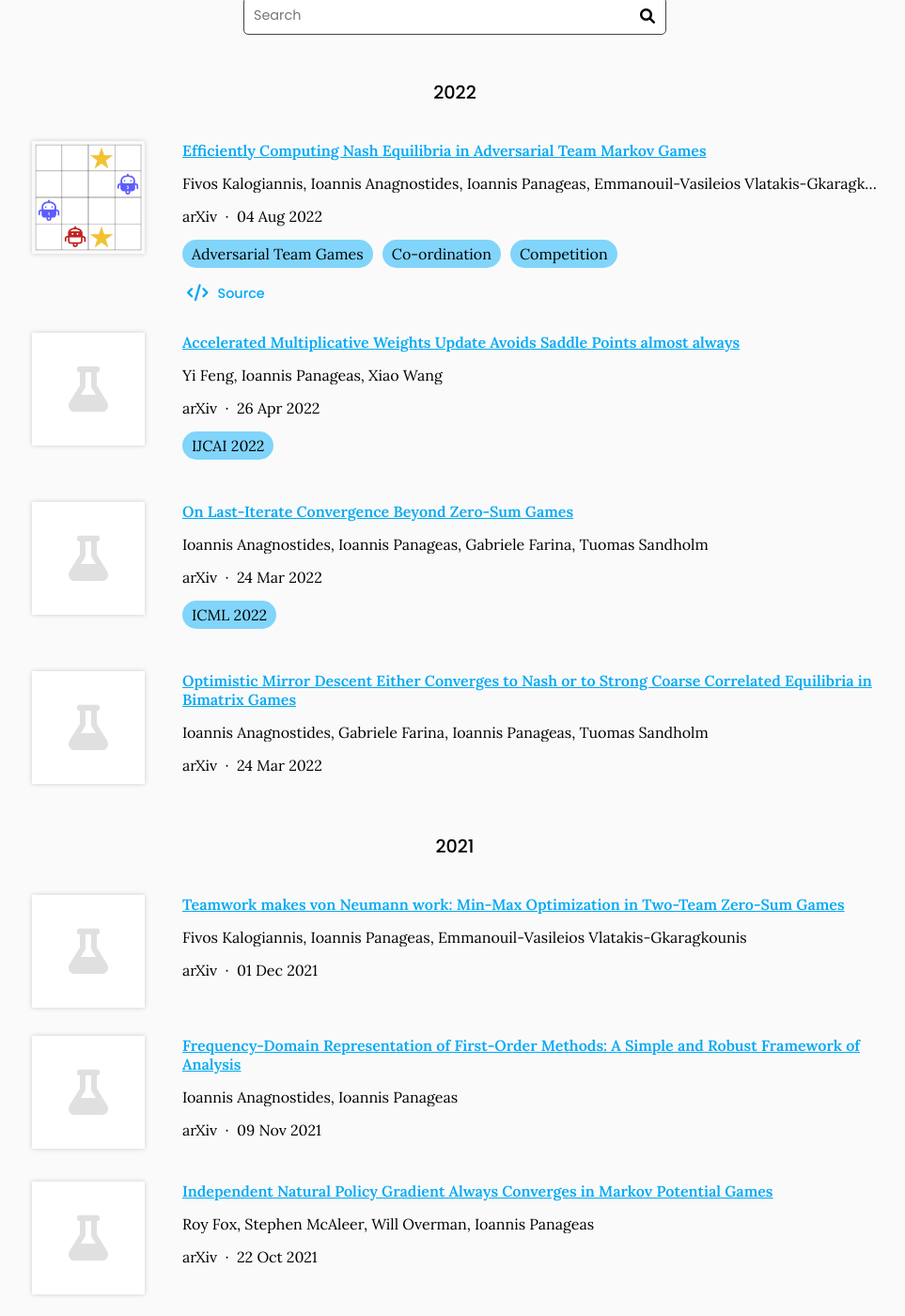
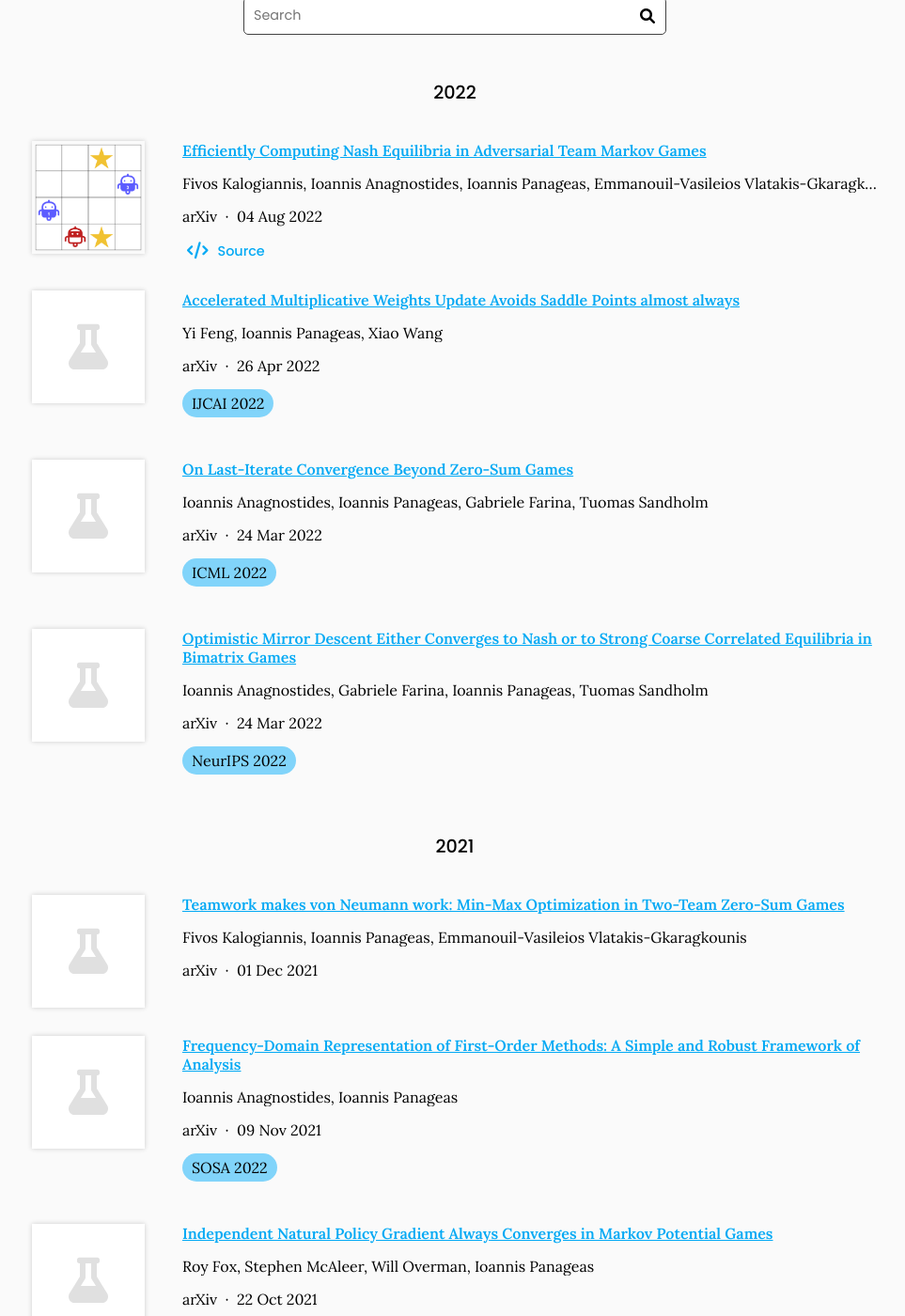
Before and after one commit to goallabuci/goallabuci.github.io, a Jekyll site: the page built from research/index.md, in a window 1280 px wide and 1400 px high, scrolled down 409 px. Shown: the whole window at 94% size, without its empty margins (156-1119 px from the left). Built offline with Jekyll 4.4.1, drawn with Linux system fonts in a browser that asks for light colours.

Commit message:
Generate citations

```diff
--- a/_data/citations.yaml
+++ b/_data/citations.yaml
@@ -17,11 +17,7 @@
   extra-links:
   - type: source
     link: https://github.com/steliostavroulakis/AdversarialTeamGames
-  tags:
-  - Adversarial Team Games
-  - Co-ordination
-  - Competition
-  _cache: 84d5e7dc50be7ac763ac2d8806b112f1fcea6f34f6ab4326d7b89da0b22269b9
+  _cache: a0420084563ba8c363181adf16182e24ab91a18b0ee599941309c68135606d9f
 - id: arxiv:2111.04178
   title: 'Teamwork makes von Neumann work: Min-Max Optimization in Two-Team Zero-Sum
     Games'
@@ -44,7 +40,9 @@
   publisher: arXiv
   date: '2022-03-24'
   link: https://arxiv.org/abs/2203.12074
-  _cache: 1e7951b08b8027ed47291d06507917c851f2068dc03fdfcd6b9705d9c96417af
+  tags:
+  - NeurIPS 2022
+  _cache: 150acbd1bdd8a6a622401f8787aca130214f26300ade1e1574e165cb3dc2583c
 - id: arxiv:2203.12056
   title: On Last-Iterate Convergence Beyond Zero-Sum Games
   authors:
@@ -102,7 +100,9 @@
   publisher: arXiv
   date: '2021-11-09'
   link: https://arxiv.org/abs/2109.04603
-  _cache: 17bb5e051d26d27feb8b5f997cefd04febfabbf4ad775974f3be22fe411492c9
+  tags:
+  - SOSA 2022
+  _cache: c023a993d569e58d25e45db056d6de3cd3d744a7331cad96420b7fb1f036374c
 - id: doi:10.1371/journal.pcbi.1007128
   title: Open collaborative writing with Manubot
   authors:
```
